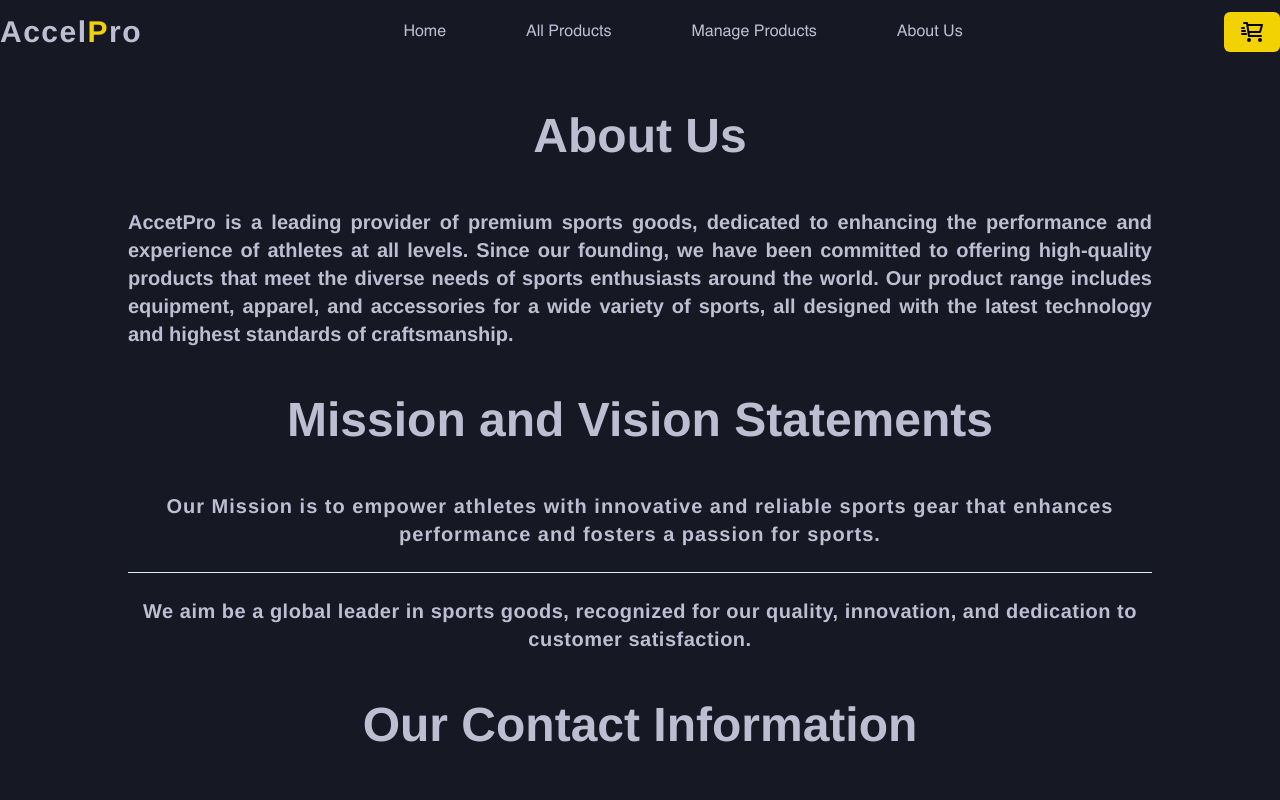
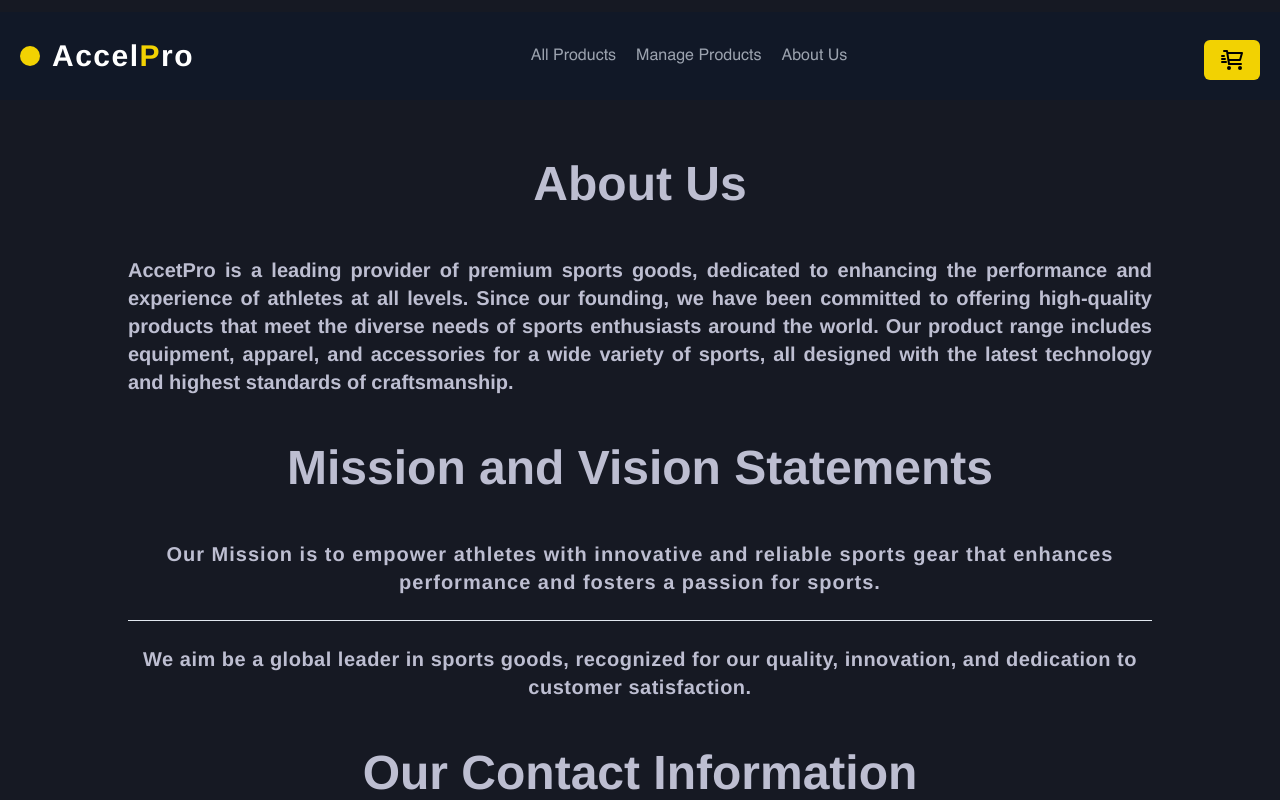
Before and after one commit to coder7475/sports-frontend, a React (Vite) app: page /about in a window 1280 px wide. Shown: the top 800 px of the page. Built offline with nearby package versions, Linux system fonts and the light colour scheme.

Commit message:
feat: change the navbar

```diff
--- a/package.json
+++ b/package.json
@@ -41,6 +41,7 @@
     "eslint-plugin-react-hooks": "^4.6.2",
     "eslint-plugin-react-refresh": "^0.4.7",
     "postcss": "^8.4.39",
+    "react-icons": "^5.2.1",
     "tailwindcss": "^3.4.4",
     "typescript": "^5.2.2",
     "vite": "^5.3.1"
--- a/src/components/navbar/Navbar.tsx
+++ b/src/components/navbar/Navbar.tsx
@@ -1,32 +1,39 @@
 // A navbar with logo and necessary menu items (e.g. All Products, Manage Products, Cart, About Us)
 import { Button } from "@/components/ui/button";
+import { FaCircle } from "react-icons/fa6";
 
 const NavBar = () => {
   return (
-    <nav className="flex justify-between items-center text-base">
-      <h2 className="text-3xl font-bold tracking-wider">
-        <a href="/">
-          Accel<span className="text-primary">P</span>ro
+    <header className="text-gray-400 bg-gray-900 body-font">
+      <div className="container mx-auto flex flex-wrap p-5 flex-col md:flex-row items-center">
+        <a
+          className="flex title-font font-medium items-center text-white mb-4 md:mb-0"
+          href="/"
+        >
+          <FaCircle className="fill-primary text-xl" />
+          <span className="ml-3 text-2xl md:text-3xl font-bold tracking-wider">
+            Accel<span className="text-primary">P</span>ro
+          </span>
         </a>
-      </h2>
-      <ul className="flex justify-center gap-20 items-center text-[16px]">
-        <li className="hover:font-bold">
-          <a href="/">Home</a>
-        </li>
-        <li className="hover:font-bold">
-          <a href="/">All Products</a>
-        </li>
-        <li className="hover:font-bold">
-          <a href="/manage-products">Manage Products</a>
-        </li>
-        <li className="hover:font-bold">
-          <a href="/about">About Us</a>
-        </li>
-      </ul>
-      <Button>
-        <CartIcon />
-      </Button>
-    </nav>
+        <nav className="md:ml-auto md:mr-auto flex flex-wrap items-center text-base justify-center">
+          {/* <a className="mr-5 hover:text-primary" href="/">
+            Home
+          </a> */}
+          <a className="mr-5 hover:text-primary" href="/">
+            All Products
+          </a>
+          <a className="mr-5 hover:text-primary" href="/manage-products">
+            Manage Products
+          </a>
+          <a className="mr-5 hover:text-primary" href="/about">
+            About Us
+          </a>
+        </nav>
+        <Button className="mt-2">
+          <CartIcon />
+        </Button>
+      </div>
+    </header>
   );
 };
 
```
Also changed, not shown: 1 other file (tests, documents, lock files or other folders).
